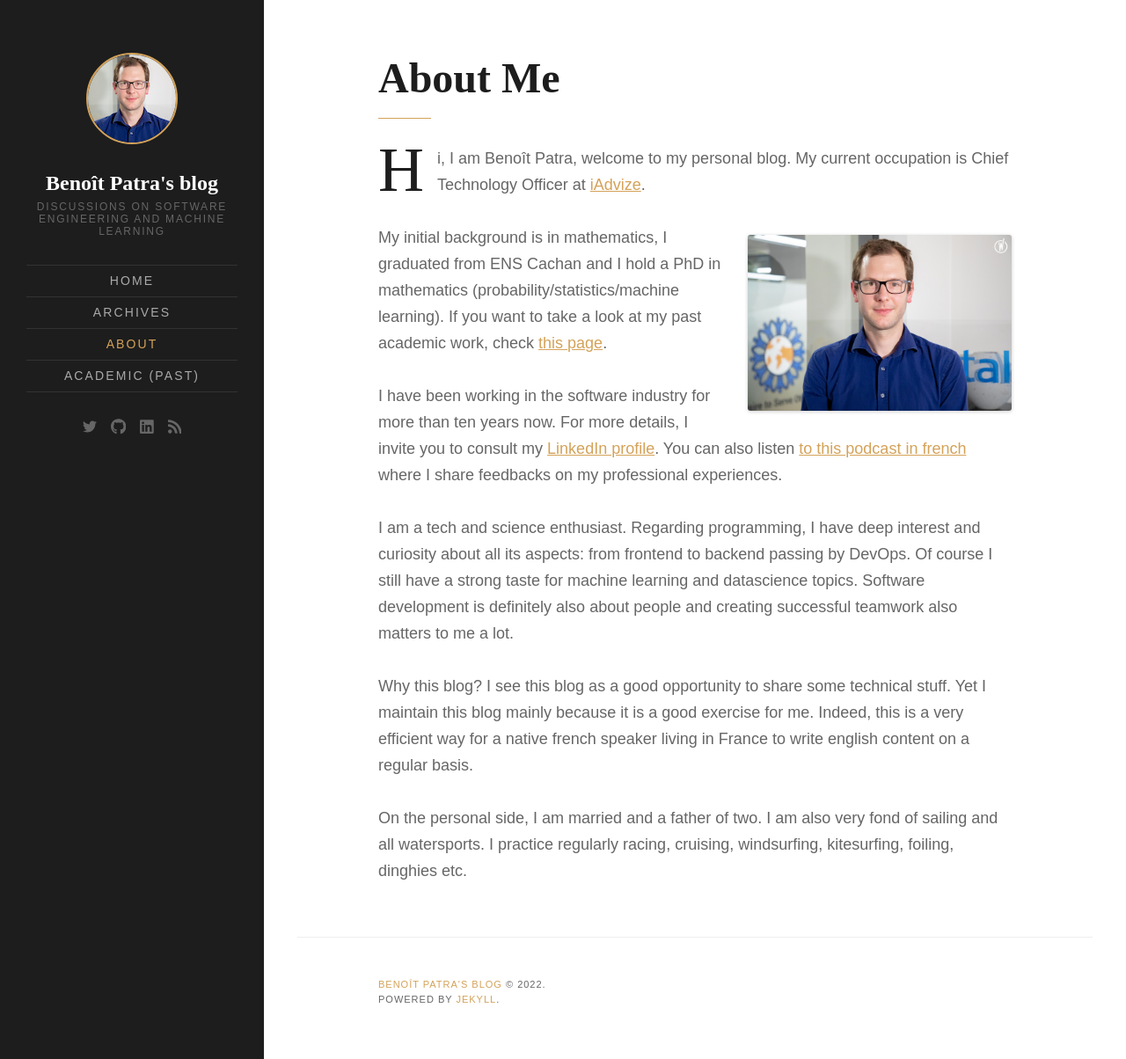
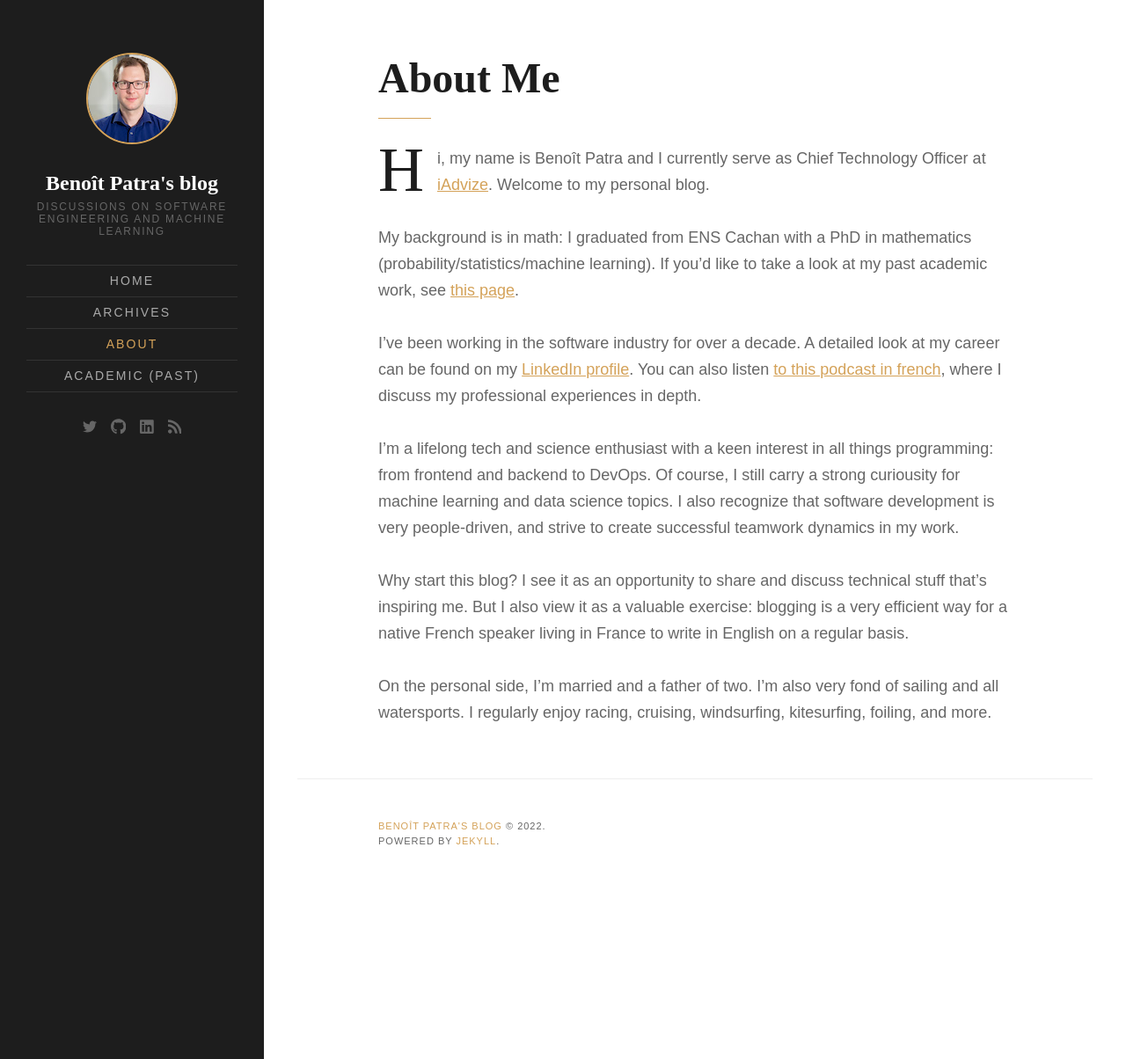
Before and after one commit to bpatra/personal-blog, a Jekyll site: the page built from about.md, in a window 1280 px wide and 1204 px high. Shown: the whole window at 88% size. Built offline with Jekyll 4.4.1, drawn with Linux system fonts in a browser that asks for light colours; some web fonts are replaced.

Commit message:
Update the About me page with N. insights.

```diff
--- a/about.md
+++ b/about.md
@@ -4,17 +4,14 @@
 image: /assets/images/logo-400.png
 ---
 
+Hi, my name is Benoît Patra and I currently serve as Chief Technology Officer at [iAdvize](https://www.iadvize.com). Welcome to my personal blog.
 
-Hi, I am Benoît Patra, welcome to my personal blog. My current occupation is Chief Technology Officer at [iAdvize](https://www.iadvize.com).
+My background is in math: I graduated from ENS Cachan with a PhD in mathematics (probability/statistics/machine learning). If you'd like to take a look at my past academic work, see [this page](/academic).
 
-{% include image-caption.html imageurl='/assets/images/pages/about2.jpg' title="Benoit Patra" position_class="image-right"%}
+I've been working in the software industry for over a decade. A detailed look at my career can be found on my [LinkedIn profile](https://www.linkedin.com/in/benoit-patra/). You can also listen [to this podcast in french](https://podcast.ausha.co/cto-z-1/cto-z-28-benoit-patra-atiadvize-done-is-better-than-perfect), where I discuss my professional experiences in depth.
 
-My initial background is in mathematics, I graduated from ENS Cachan and I hold a PhD in mathematics (probability/statistics/machine learning). If you want to take a look at my past academic work, check [this page](/academic).
+I'm a lifelong tech and science enthusiast with a keen interest in all things programming: from frontend and backend to DevOps. Of course, I still carry a strong curiousity for machine learning and data science topics. I also recognize that software development is very people-driven, and strive to create successful teamwork dynamics in my work.
 
-I have been working in the software industry for more than ten years now. For more details, I invite you to consult my [LinkedIn profile](https://www.linkedin.com/in/benoit-patra/). You can also listen [to this podcast in french](https://podcast.ausha.co/cto-z-1/cto-z-28-benoit-patra-atiadvize-done-is-better-than-perfect) where I share feedbacks on my professional experiences.
+Why start this blog? I see it as an opportunity to share and discuss technical stuff that's inspiring me. But I also view it as a valuable exercise: blogging is a very efficient way for a native French speaker living in France to write in English on a regular basis.
 
-I am a tech and science enthusiast. Regarding programming, I have deep interest and curiosity about all its aspects: from frontend to backend passing by DevOps. Of course I still have a strong taste for machine learning and datascience topics. Software development is definitely also about people and creating successful teamwork also matters to me a lot.
-
-Why this blog? I see this blog as a good opportunity to share some technical stuff. Yet I maintain this blog mainly because it is a good exercise for me. Indeed, this is a very efficient way for a native french speaker living in France to write english content on a regular basis.
-
-On the personal side, I am married and a father of two. I am also very fond of sailing and all watersports. I practice regularly racing, cruising, windsurfing, kitesurfing, foiling, dinghies etc.
+On the personal side, I'm married and a father of two. I'm also very fond of sailing and all watersports. I regularly enjoy racing, cruising, windsurfing, kitesurfing, foiling, and more.
```
